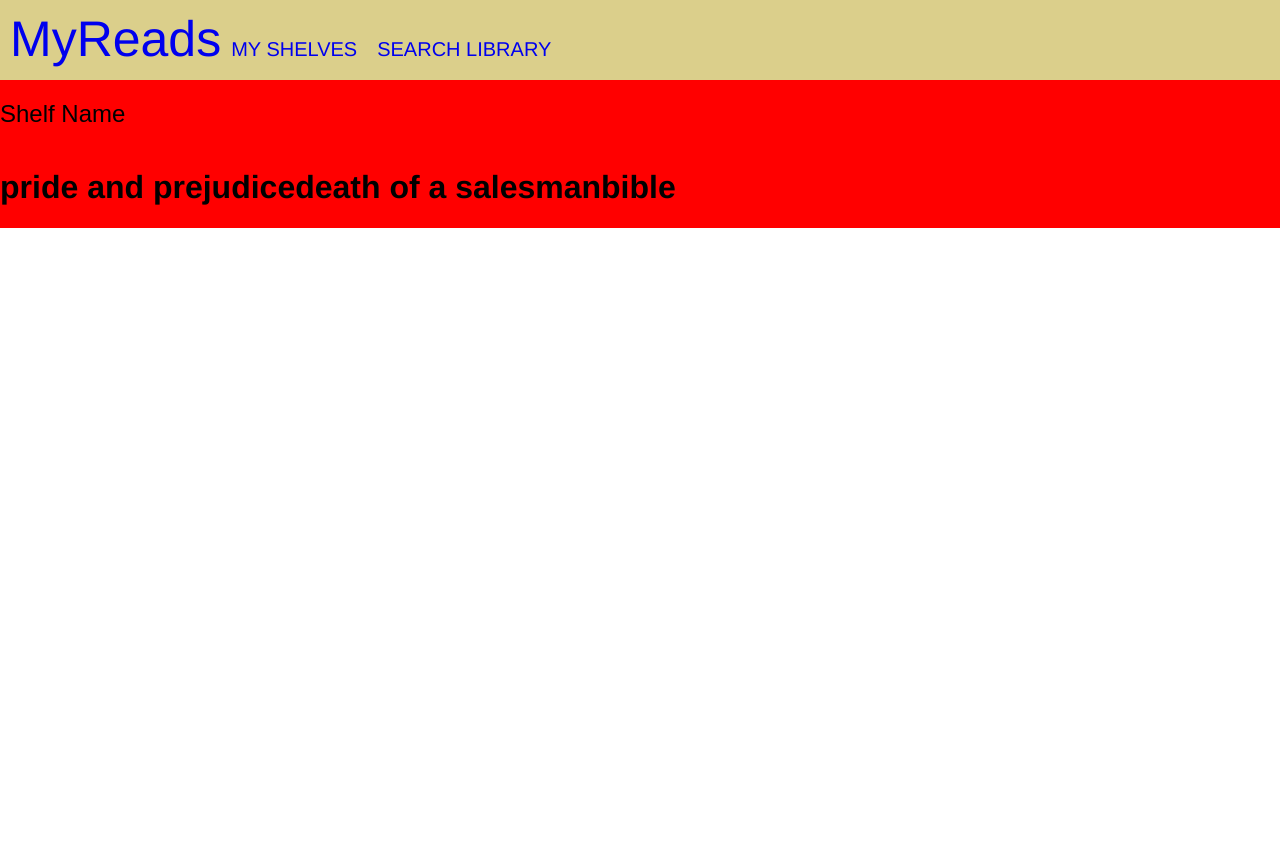
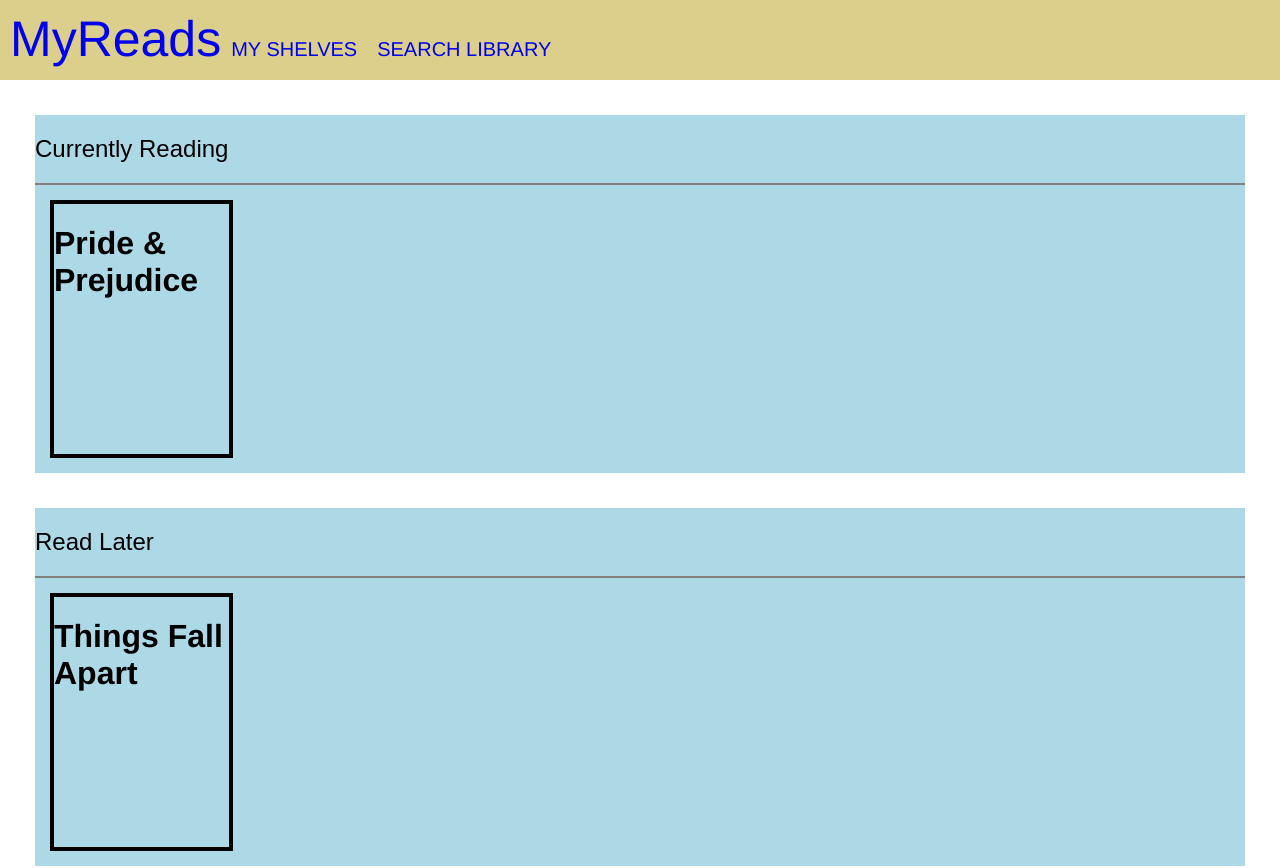
Before and after one commit to designsbytraina/myreads, a React (Create React App) app: page / in a window 1280 px wide. Shown: the top 868 px of the page. Before the commit the page ends 800 px from the top, so only its background shows below. Built offline with nearby package versions, Linux system fonts and the light colour scheme.

Commit message:
feat: Verify books maintained in App state are passed correctly to child Shelf, then further to Book component.

```diff
--- a/src/App.js
+++ b/src/App.js
@@ -4,11 +4,37 @@ import Nav from './Nav';
 import Shelf from './Shelf';
 
 class App extends React.Component {
+  state = {
+    books: [
+      {
+        title: 'Pride & Prejudice',
+        author: 'Jane Austen',
+        dateAddedToShelf: '',
+        shelf: 'currentlyReading'
+      },
+      {
+        title: 'Things Fall Apart',
+        author: 'Chinowa Achebe',
+        dateAddedToShelf: '',
+        shelf: 'readLater'
+      },
+      {
+        title: 'Ficciones',
+        author: 'Jorge Luis Borges',
+        dateAddedToShelf: '',
+        shelf: 'completed'
+      }
+    ]
+  }
+
   render() {
+    // const currentlyReading = this.state.books.filter( (book) => book.shelf === 'currentlyReading' );
     return (
-      <div className="App">
+      <div className='App'>
         <Nav />
-        <Shelf />
+        <Shelf title='Currently Reading' books={this.state.books.filter( (book) => book.shelf === 'currentlyReading' )} />
+        <Shelf title='Read Later' books={this.state.books.filter( (book) => book.shelf === 'readLater' )} />
+        <Shelf title='Completed' books={this.state.books.filter( (book) => book.shelf === 'completed' )} />
       </div>
     );
   }
--- a/src/Book.js
+++ b/src/Book.js
@@ -2,11 +2,15 @@ import React from 'react';
 
 function Book(props) {
   const bookRowStyling = {
-    display: 'inline-block'
+    display: 'inline-block',
+    margin: '15px',
+    border: '4px solid black',
+    width: '175px',
+    height: '250px'
   }
   return(
     <div style={bookRowStyling}>
-      <h1>{props.book}</h1>
+      <h1>{props.book.title}</h1>
     </div>
   );
 }
--- a/src/Shelf.js
+++ b/src/Shelf.js
@@ -4,8 +4,8 @@ import Book from './Book';
 class Shelf extends React.Component {
   render() {
     const shelfStyling = {
-      backgroundColor: 'red',
-      height: '100%'
+      backgroundColor: 'lightblue',
+      margin: '35px'
     }
 
     const shelfTitleStyling = {
@@ -15,17 +15,18 @@ class Shelf extends React.Component {
 
     const shelfBoxStyling = {
       display: 'inline-block',
-      width: '100%'
+      width: '100%',
+      borderBottom: '2px solid grey'
     }
 
     return(
       <div style={shelfStyling}>
         <span style={shelfBoxStyling}>
-          <h2 style={shelfTitleStyling}>Shelf Name</h2>
+          <h2 style={shelfTitleStyling}>{this.props.title}</h2>
         </span>
-        <Book book="pride and prejudice"/>
-        <Book book="death of a salesman"/>
-        <Book book="bible"/>
+        {this.props.books.map( (book) => (
+          <Book book={book} />)
+        )}
       </div>
     );
   }
```
